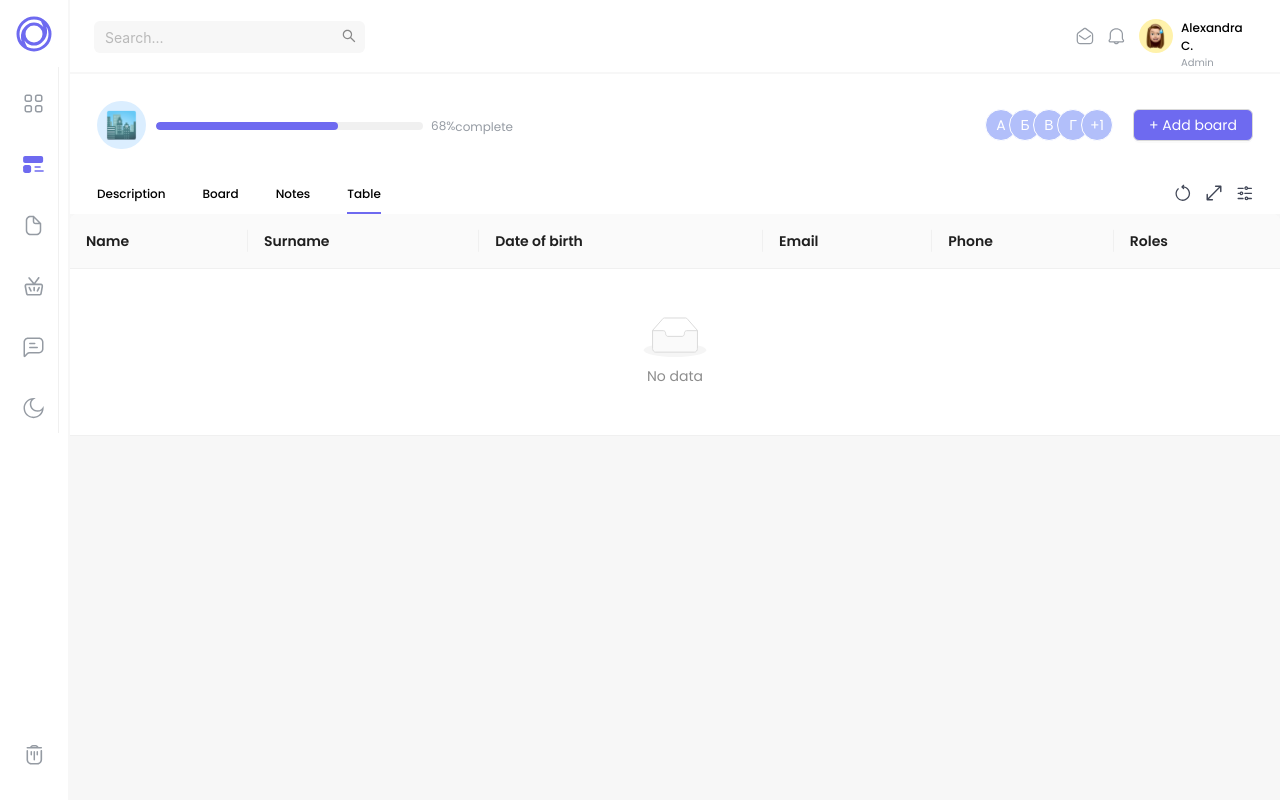
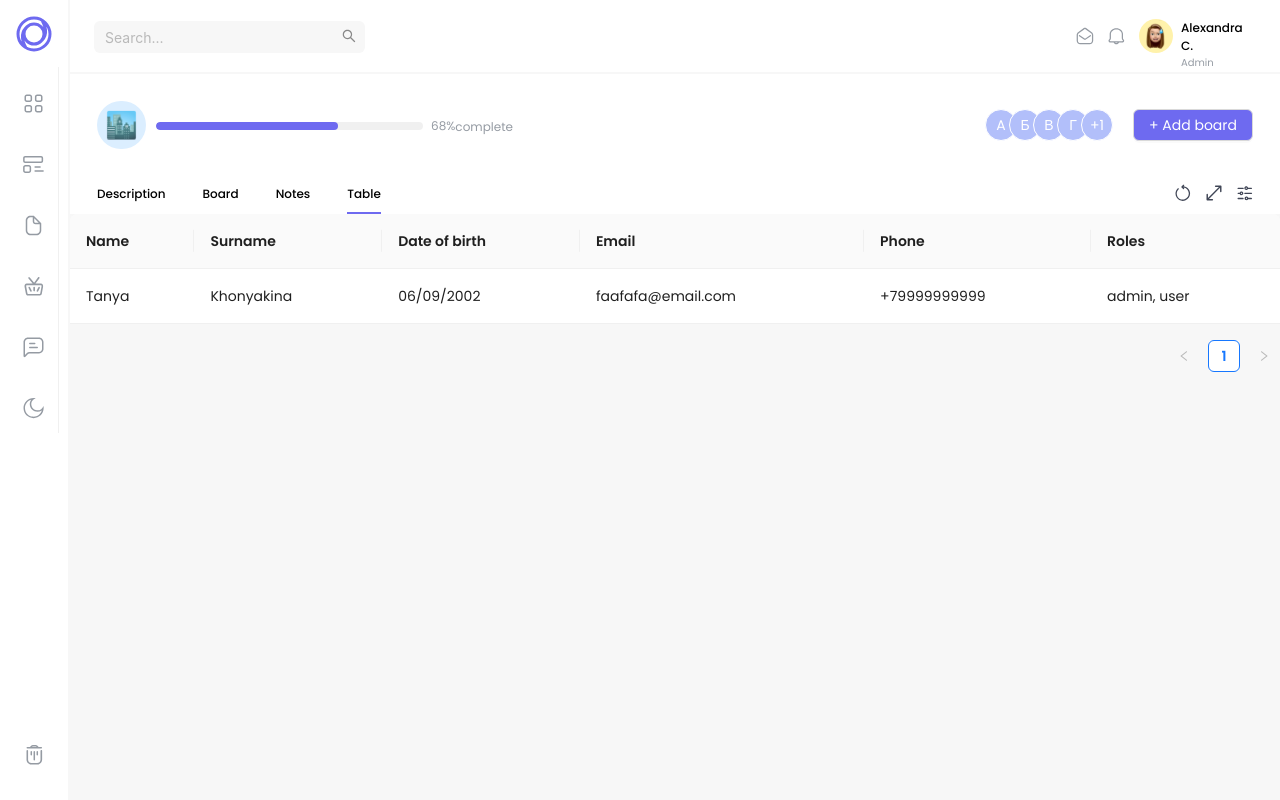
Before and after one commit to TanyaMeow/dashboard-for-planning, a React (Create React App) app: page /table in a window 1280 px wide. Built offline with nearby package versions, Linux system fonts and the light colour scheme; the HTML template or start-up script is replaced by a standard one.

Commit message:
Изменено изображение

```diff
--- a/src/Components/UserTable.tsx
+++ b/src/Components/UserTable.tsx
@@ -31,6 +31,16 @@ const columns = [
         dataIndex: 'roles',
         key: 'roles'
     },
+];
+const data = [
+    {
+        name: 'Tanya',
+        surname: 'Khonyakina',
+        dateOfBirth: '06/09/2002',
+        email: 'faafafa@email.com',
+        phone: "+79999999999",
+        roles: ['admin', ', user']
+    }
 ]
 
 const UserTable = () => {
@@ -38,6 +48,7 @@ const UserTable = () => {
         <div className='table_block'>
             <Table
                 columns={columns}
+                dataSource={data}
             />
         </div>
     )
```
Also changed, not shown: src/images/layout.svg.
